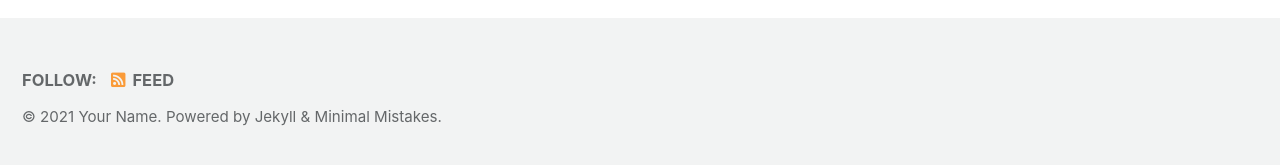
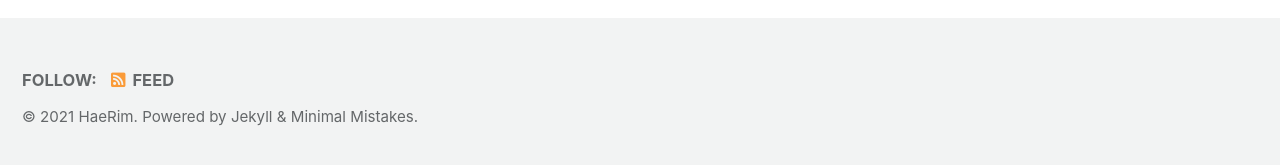
Before and after one commit to mementohaeri/mementohaeri.github.io, a Jekyll site: the page built from _posts/2021-01-12-first_post.md, in a window 1280 px wide. Shown: the part 727-892 px from the top of the page. Built offline with Jekyll 4.4.1, drawn with Linux system fonts in a browser that asks for light colours; cached includes are drawn as plain includes.

Commit message:
update _config.yml

```diff
--- a/_config.yml
+++ b/_config.yml
@@ -19,7 +19,7 @@ locale                   : "en-US"
 title                    : "MementoHaeri Blog"
 title_separator          : "-"
 subtitle                 : # site tagline that appears below site title in masthead
-name                     : "Your Name"
+name                     : "HaeRim"
 description              : "MementoHaeri Library"
 url                      : "https://mementohaeri.github.io"
 baseurl                  : ""
```
